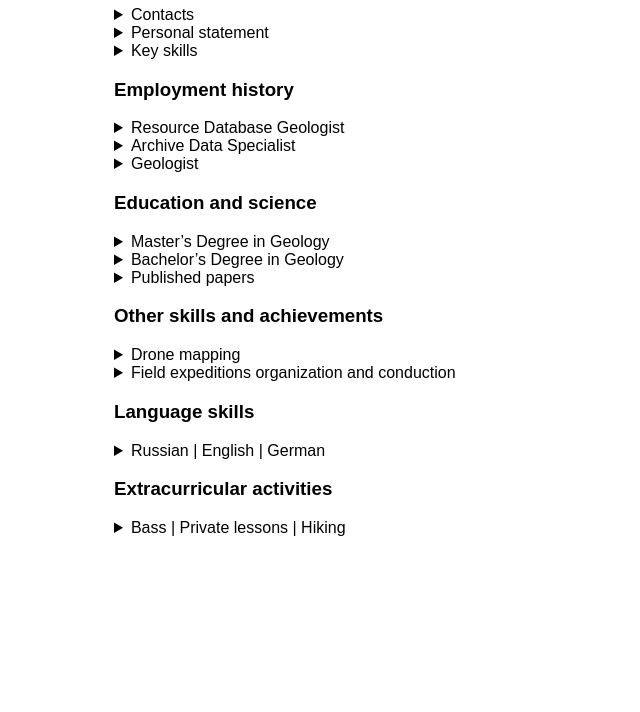
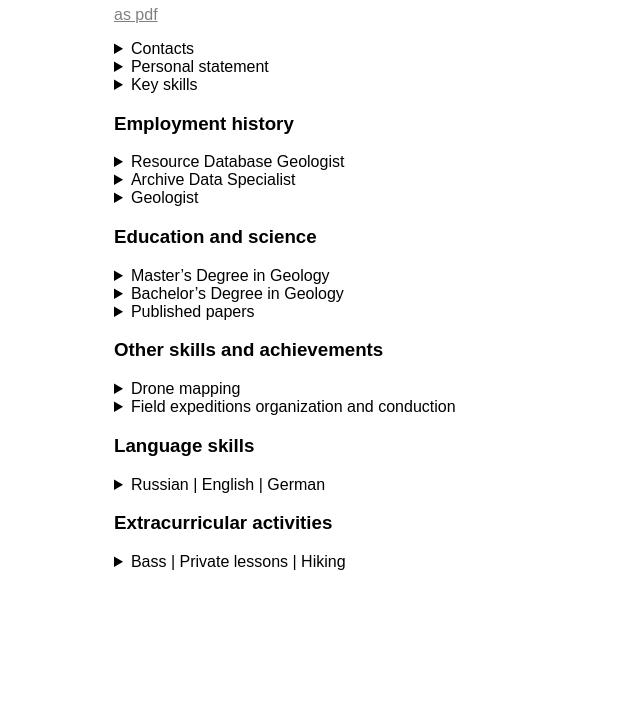
Before and after one commit to SavelevGeo/SavelevGeo, a plain HTML site: page index.html in a window 1280 px wide. Shown: the part 88-800 px from the top of the page, without its empty margins (226-866 px from the left). Drawn offline with Linux system fonts and the light colour scheme.

Commit message:
add link to pdf

```diff
--- a/index.html
+++ b/index.html
@@ -25,7 +25,7 @@
 <link rel="stylesheet" href="style.css">
 </head>
 <h2 id="georgij-savelev">GEORGIJ SAVELEV</h2>
-<p><span id="this_as_webpage">this cv: <a href="https://savelevgeo.github.io/SavelevGeo/">as webpage</a></span></p>
+<p><span id="this_as_webpage">this cv: <a href="https://savelevgeo.github.io/SavelevGeo/">as webpage</a></span> <span><a href="https://github.com/SavelevGeo/SavelevGeo/blob/main/Georgij%20Savelev.pdf">as pdf</a></span></p>
 <details class="contacts" id="contacts">
 <p><summary>Contacts</summary></p>
 <ul>
```
